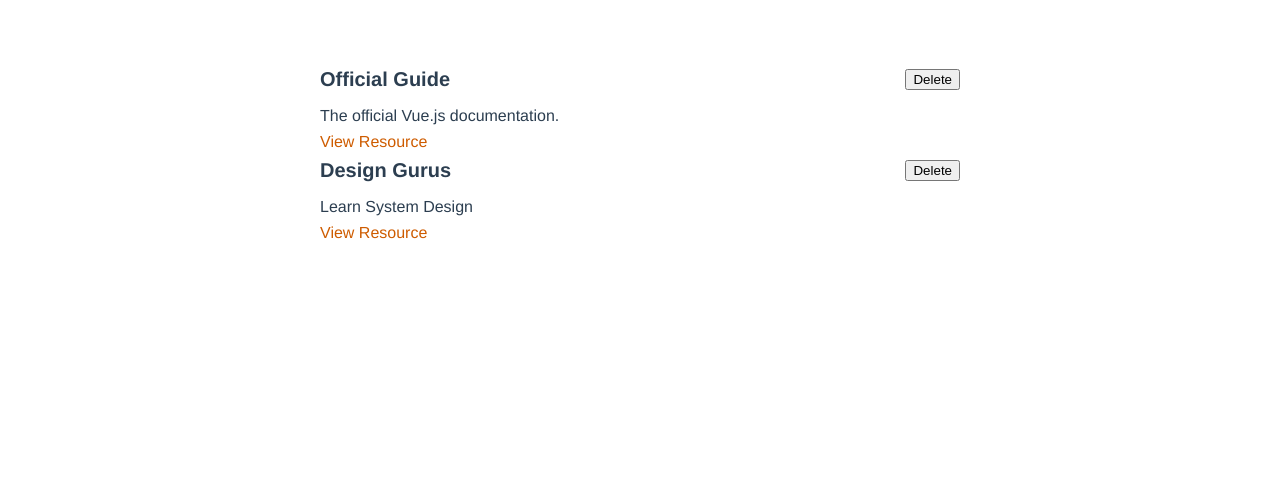
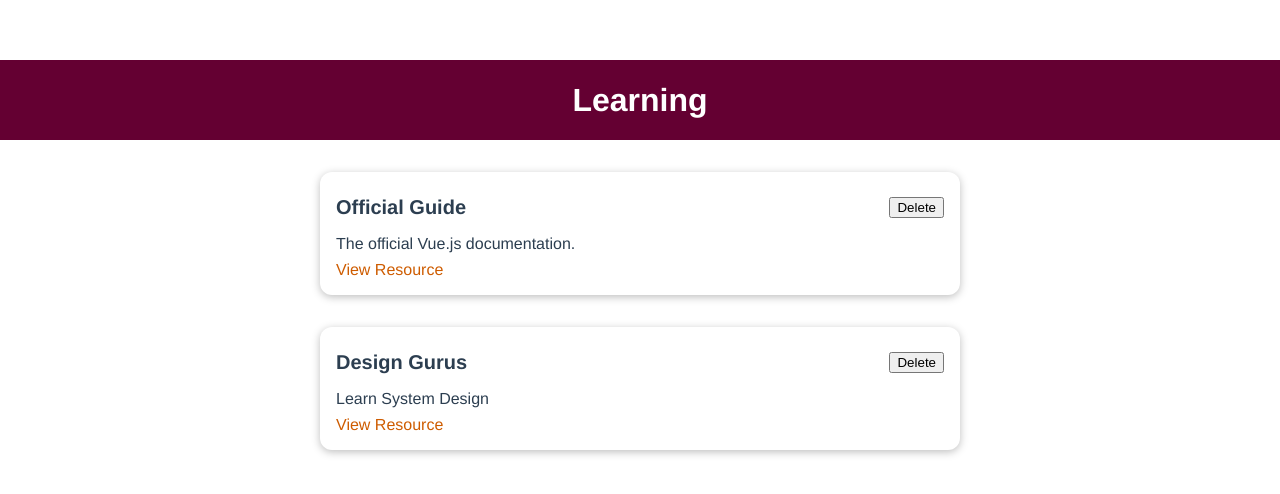
Before and after one commit to AnthonyVillegas87/vue_instance, a Vue app in the folder learning_resource_app/: page / in a window 1280 px wide. Shown: the top 494 px of the page. Built offline with nearby package versions, Linux system fonts and the light colour scheme.

Commit message:
feat: header and base card components.

```diff
--- a/learning_resource_app/src/App.vue
+++ b/learning_resource_app/src/App.vue
@@ -1,11 +1,13 @@
 <template>
+  <the-header title="Learning"></the-header>
   <stored-resources :resources="storedResources"></stored-resources>
 </template>
 
 <script>
 import StoredResources from "./components/learning-resources/StoredResources.vue";
+import TheHeader from "./components/layouts/TheHeader.vue";
 export default {
-  components: { StoredResources },
+  components: { StoredResources, TheHeader },
 
   data() {
     return {
--- /dev/null
+++ b/learning_resource_app/src/components/UI/BaseCard.vue
@@ -0,0 +1,15 @@
+<template>
+  <div>
+    <slot></slot>
+  </div>
+</template>
+
+<style scoped>
+div {
+  border-radius: 12px;
+  box-shadow: 0 2px 8px rgba(0, 0, 0, 0.26);
+  padding: 1rem;
+  margin: 2rem auto;
+  max-width: 40rem;
+}
+</style>
--- /dev/null
+++ b/learning_resource_app/src/components/layouts/TheHeader.vue
@@ -0,0 +1,27 @@
+<template>
+  <header>
+    <h1>{{ title }}</h1>
+  </header>
+</template>
+
+<script>
+export default {
+  props: ["title"],
+};
+</script>
+
+<style scoped>
+header {
+  width: 100%;
+  height: 5rem;
+  background-color: #640032;
+  display: flex;
+  justify-content: center;
+  align-items: center;
+}
+
+header h1 {
+  color: #fff;
+  margin: 0;
+}
+</style>
--- a/learning_resource_app/src/components/learning-resources/LearningResource.vue
+++ b/learning_resource_app/src/components/learning-resources/LearningResource.vue
@@ -1,15 +1,15 @@
 <template>
   <li>
-    <div>
+    <base-card>
       <header>
         <h3>{{ title }}</h3>
         <button>Delete</button>
       </header>
-    </div>
-    <p>{{ description }}</p>
-    <nav>
-      <a :href="link">View Resource</a>
-    </nav>
+      <p>{{ description }}</p>
+      <nav>
+        <a :href="link">View Resource</a>
+      </nav>
+    </base-card>
   </li>
 </template>
 
--- a/learning_resource_app/src/main.js
+++ b/learning_resource_app/src/main.js
@@ -1,6 +1,9 @@
 import { createApp } from "vue";
 import App from "./App.vue";
+import BaseCard from "./components/UI/BaseCard.vue";
 
 const app = createApp(App);
 
+app.component("base-card", BaseCard);
+
 app.mount("#app");
```
